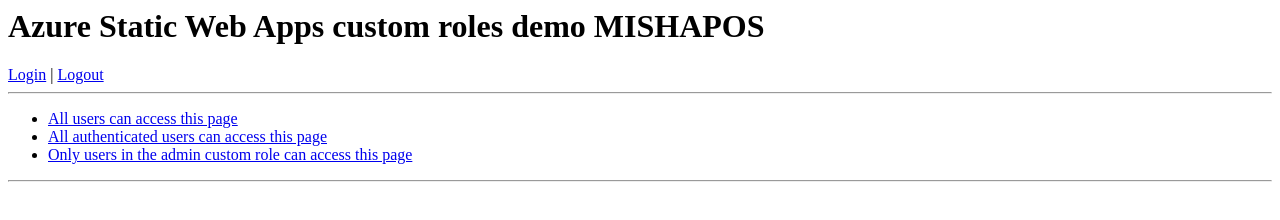
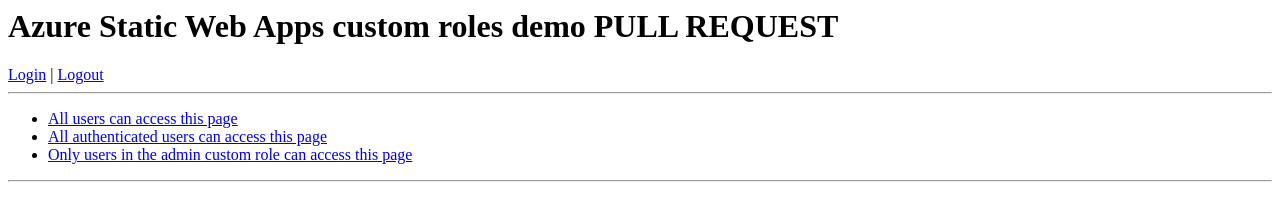
Before and after one commit to mishapos/custom-roles-func, a website: page frontend/index.html in a window 1280 px wide. Drawn offline with Linux system fonts and the light colour scheme; no server answers.

Commit message:
Update index.html

```diff
--- a/frontend/index.html
+++ b/frontend/index.html
@@ -13,7 +13,7 @@
 </head>
 
 <body>
-    <h1>Azure Static Web Apps custom roles demo MISHAPOS</h1>
+    <h1>Azure Static Web Apps custom roles demo PULL REQUEST</h1>
     <div>
         <a href="/.auth/login/aad">Login</a> | <a href="/.auth/logout">Logout</a>
     </div>
```
